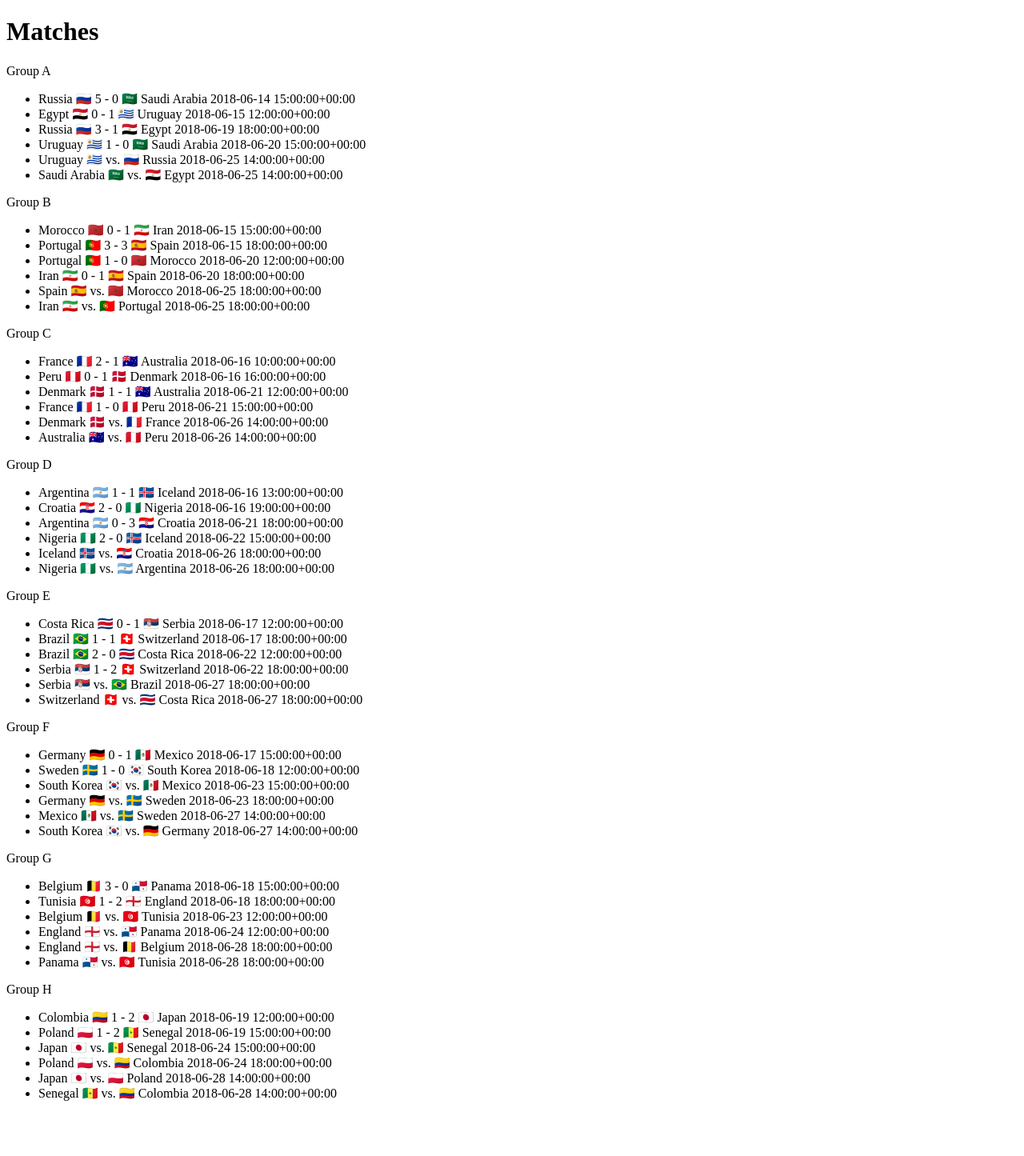
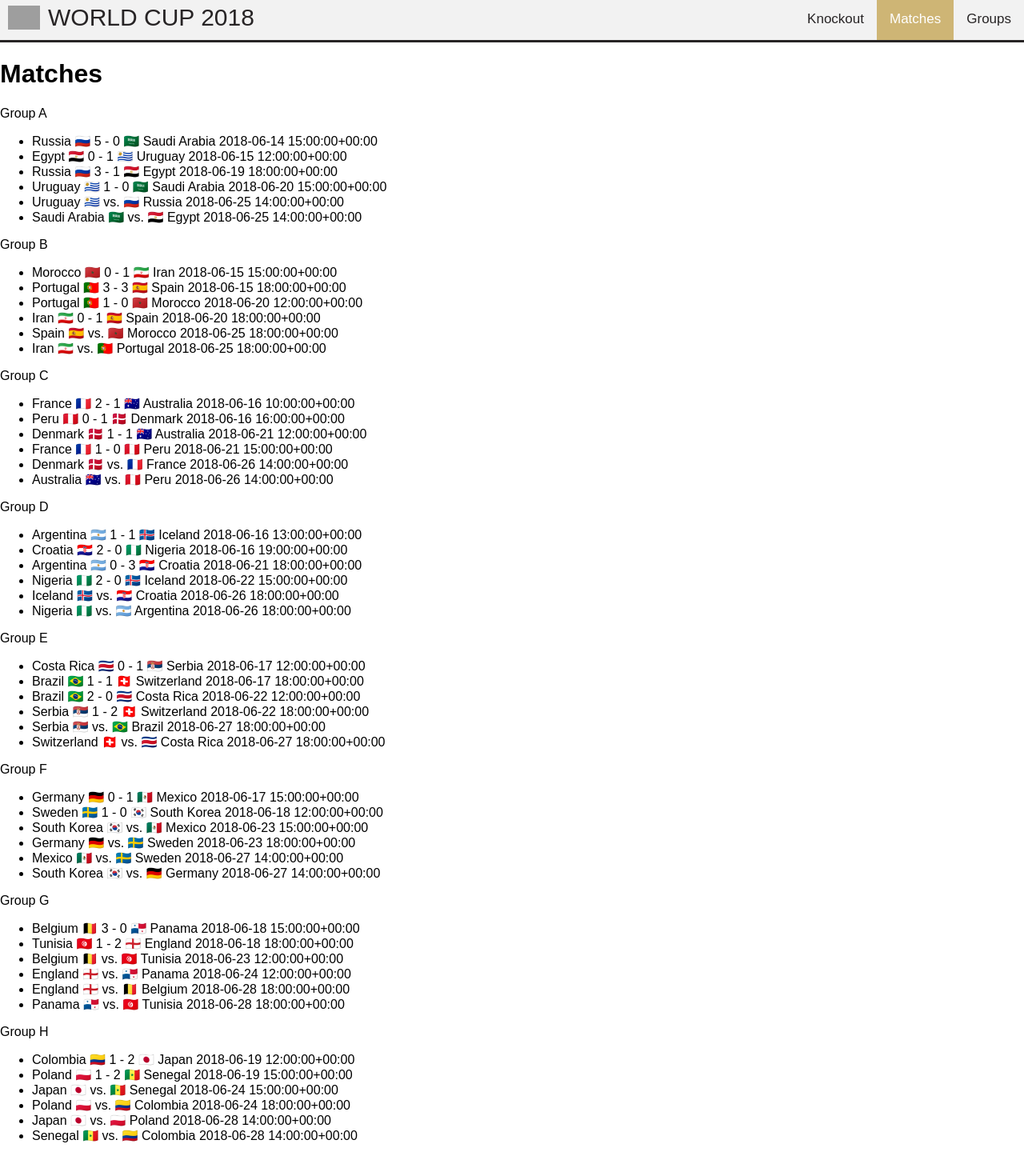
Before and after one commit to winonalakereid/world-cup-bracket, a Django app: page /matches in a window 1280 px wide. Shown: the whole page at 80% size. Before the commit the page ends 1392 px from the top, so only its background shows below. Run offline with Django 3.2, Linux system fonts and the light colour scheme; a user stored in the database is signed in; data comes from the database, SQL or seed files in the repository; grey boxes are pictures that could not be loaded.

Commit message:
start of matches page layout

```diff
--- a/WCBsite/bracket/templates/matches.html
+++ b/WCBsite/bracket/templates/matches.html
@@ -3,8 +3,155 @@
 <head>
     <meta charset="UTF-8">
     <title>World Cup 2018 - Matches</title>
+    <style>
+        /** MAIN.CSS **/
+        /** general **/
+        body {
+          margin: 0;
+          font-family: sans-serif;
+          font-weight: 100
+        }
+        /** dividers **/
+        .blueDivider {
+          background-color: #0689D6;
+          padding-bottom: 2px;
+          align: center;
+          width: 70%;
+          margin: auto;
+          border-radius: 5px 20px 5px;
+        }
+        .goldDivider {
+          background-color: #CEB575;
+          padding-bottom: 2px;
+          align: center;
+          width: 68%;
+          margin: auto;
+          border-radius: 5px 20px 5px;
+        }
+        .redDivider {
+          background-color: #CC0722;
+          padding-bottom: 2px;
+          align: center;
+          width: 69%;
+          margin: auto;
+          border-radius: 5px 20px 5px;
+        }
+        .whiteDivider {
+          background-color: white;
+          padding-bottom: 2px;
+        }
+        .blackDivider {
+          background-color: #272425;
+          padding-bottom: 3px;
+        }
+
+        /** NAVIGATION.CSS **/
+        /** general top navigation **/
+        .topnav {
+          overflow: hidden;
+          background-color: #f2f2f2;
+          height: 50px;
+        }
+        .topnav logo {
+          float: left;
+          color: #272425;
+          text-align: center;
+          padding: 5px 0px 5px 10px;
+          text-decoration: none;
+          font-size: 30px;
+          vertical-align:middle;
+          font-weight:200;
+        }
+        .topnav a {
+          float: right;
+          color: #272425;
+          text-align: center;
+          padding: 14px 16px;
+          text-decoration: none;
+          font-size: 17px;
+          height: 100%;
+        }
+        /** highlight link when mouse hovers **/
+        .topnav a:hover {
+          background-color: #ddd;
+          color: black;
+          height: 100%;
+        }
+        /** highlight tab for current page **/
+        .topnav a.active {
+          background-color: #CEB575;
+          color: white;
+          height: 100%;
+        }
+
+        /** TABLE.CSS **/
+        /** general table **/
+        table, th, td {
+            align: center;
+        }
+        /** general table div **/
+        .groupTableDiv {
+            padding-left: 10%;
+            padding-right:10%;
+            padding-bottom:25px;
+            padding-top:15
+            margin-bottom:5px
+
+            border-style: solid;
+            border-top-color: #0689D6;
+            border-left-color: white;
+            border-right-color: white;
+            border-bottom-color: #CC0722;
+        }
+        .groupNameFont {
+            float: left;
+            color: #272425;
+            text-align: center;
+            text-decoration: none;
+            font-size: 30px;
+            vertical-align:middle;
+            font-family: sans-serif;
+            font-weight: 100
+        }
+        /** highlight data row on mouse hover **/
+        .hoverTable {
+            border-collapse:collapse;
+        }
+        .hoverTable td {
+            padding:7px;
+        }
+        .hoverTable tr {
+         	background: white;
+        }
+        .hoverTable tr:hover {
+            background-color: #ddd;
+        }
+        /** don't highlight header row on mouse over**/
+        .notFirst th {
+            padding: 7px;
+        }
+        .notFirst tr {
+            padding: 7px;
+            background: #CEB575;
+            color: white;
+        }
+        .notFirst tr:hover {
+         	background: #CEB575;
+         	color: white;
+        }
+    </style>
 </head>
 <body>
+
+<div class="topnav">
+    <logo><img src="https://s3.amazonaws.com/kate-perry/worldcuplogo.jpg" style="height:30px;padding-top:2px"></logo>
+    <logo href="groups">WORLD CUP 2018</logo>
+    <a href="groups">Groups</a>
+    <a class="active" href="matches">Matches</a>
+    <a href="knockout">Knockout</a>
+</div>
+<div class="blackDivider" height="10px"></div>
+
 <h1>Matches</h1>
 {% for group, matches in group_matches.items %}
     <p>{{ group }}</p>
```
Also changed, not shown: WCBsite/bracket/templates/css/main.css (added, +39 -0 lines), WCBsite/bracket/templates/css/navigation.css (added, +39 -0 lines), WCBsite/bracket/templates/css/table.css (added, +57 -0 lines), WCBsite/bracket/templates/groups.html (+110 -99 lines), WCBsite/bracket/templates/images/worldcuplogo.jpg (deleted).
